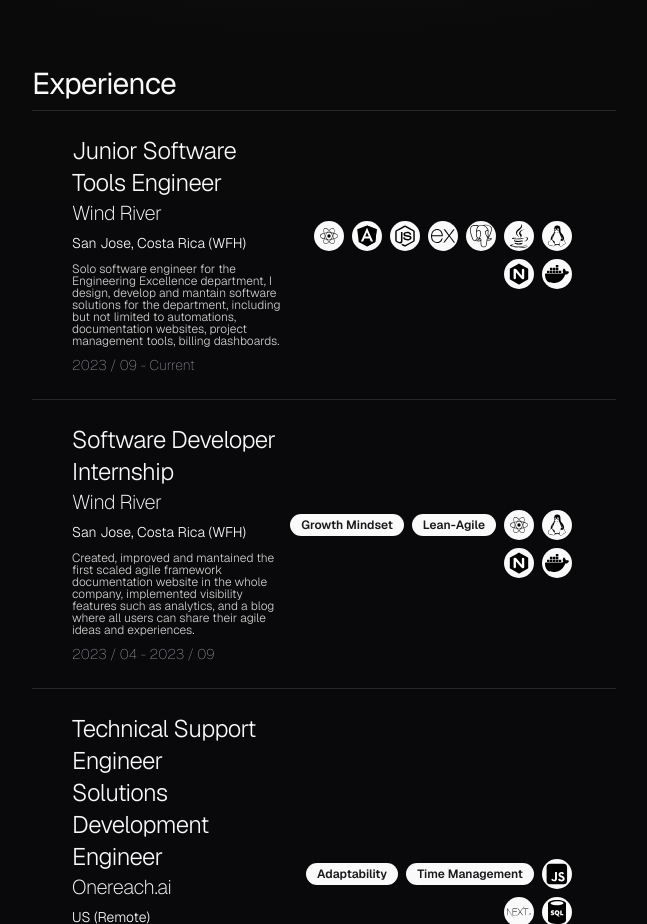
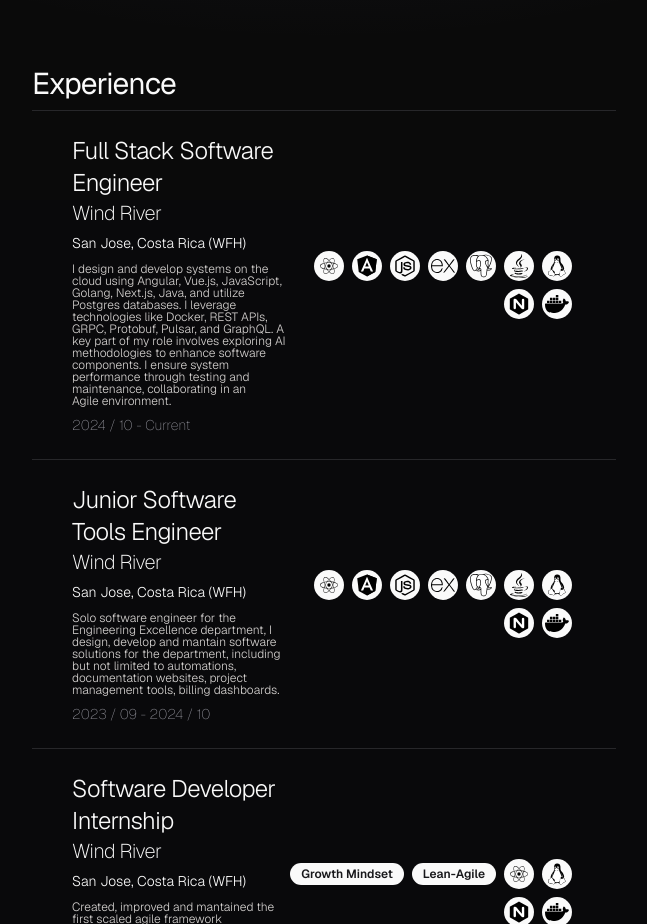
Before and after one commit to Yen-US/yenus_portfolio, a Next.js app: page / in a window 1280 px wide. Shown: the part 600-1524 px from the top of the page, without its empty margins (316-963 px from the left). Built offline with nearby package versions, Linux system fonts and the light colour scheme.

Commit message:
Add latest experience

```diff
--- a/src/components/experience-content.tsx
+++ b/src/components/experience-content.tsx
@@ -28,11 +28,32 @@ export default function Experience() {
             <H2Typo>Experience</H2Typo>
             <section className="px-2 lg:px-10 flex justify-between items-center">
                 <article className="w-1/2">
+                    <H3Typo>Full Stack Software Engineer</H3Typo>
+                    <H4Typo>Wind River</H4Typo>
+                    <STypo>San Jose, Costa Rica (WFH)</STypo>
+                    <XsTypo>I design and develop systems on the cloud using Angular, Vue.js, JavaScript, Golang, Next.js, Java, and utilize Postgres databases. I leverage technologies like Docker, REST APIs, GRPC, Protobuf, Pulsar, and GraphQL. A key part of my role involves exploring AI methodologies to enhance software components. I ensure system performance through testing and maintenance, collaborating in an Agile environment.</XsTypo>
+                    <MutedTypo>2024 / 10 - Current</MutedTypo>
+                </article>
+                <aside className="flex items-center flex-wrap justify-end">
+                    <Badge className="p-0.5 group/icons hover:bg-transparent hover:animate-pulse m-1" title="React"><ReactSVG /></Badge>
+                    <Badge className="p-0.5 group/icons hover:bg-transparent hover:animate-pulse m-1" title="Angular"><AngularSVG /></Badge>
+                    <Badge className="p-0.5 group/icons hover:bg-transparent hover:animate-pulse m-1" title="Node"><NodeSVG /></Badge>
+                    <Badge className="p-0.5 group/icons hover:bg-transparent hover:animate-pulse m-1" title="Express"><ExpressSVG /></Badge>
+                    <Badge className="p-0.5 group/icons hover:bg-transparent hover:animate-pulse m-1" title="PostgreSQL"><PSSQLSVG /></Badge>
+                    <Badge className="p-0.5 group/icons hover:bg-transparent hover:animate-pulse m-1" title="Java"><JavaSVG /></Badge>
+                    <Badge className="p-0.5 group/icons hover:bg-transparent hover:animate-pulse m-1" title="Linux"><LinuxSVG /></Badge>
+                    <Badge className="p-0.5 group/icons hover:bg-transparent hover:animate-pulse m-1" title="Nginx"><NginxSVG /></Badge>
+                    <Badge className="p-0.5 group/icons hover:bg-transparent hover:animate-pulse m-1" title="Docker"><DockerSVG /></Badge>
+                </aside>
+            </section>
+            <Separator></Separator>
+            <section className="px-2 lg:px-10 flex justify-between items-center">
+                <article className="w-1/2">
                     <H3Typo>Junior Software Tools Engineer</H3Typo>
                     <H4Typo>Wind River</H4Typo>
                     <STypo>San Jose, Costa Rica (WFH)</STypo>
                     <XsTypo>Solo software engineer for the Engineering Excellence department, I design, develop and mantain software solutions for the department, including but not limited to automations, documentation websites, project management tools, billing dashboards.</XsTypo>
-                    <MutedTypo>2023 / 09 - Current</MutedTypo>
+                    <MutedTypo>2023 / 09 - 2024 / 10</MutedTypo>
                 </article>
                 <aside className="flex items-center flex-wrap justify-end">
                     <Badge className="p-0.5 group/icons hover:bg-transparent hover:animate-pulse m-1" title="React"><ReactSVG /></Badge>
```
Also changed, not shown: 1 other file (tests, documents, lock files or other folders).
